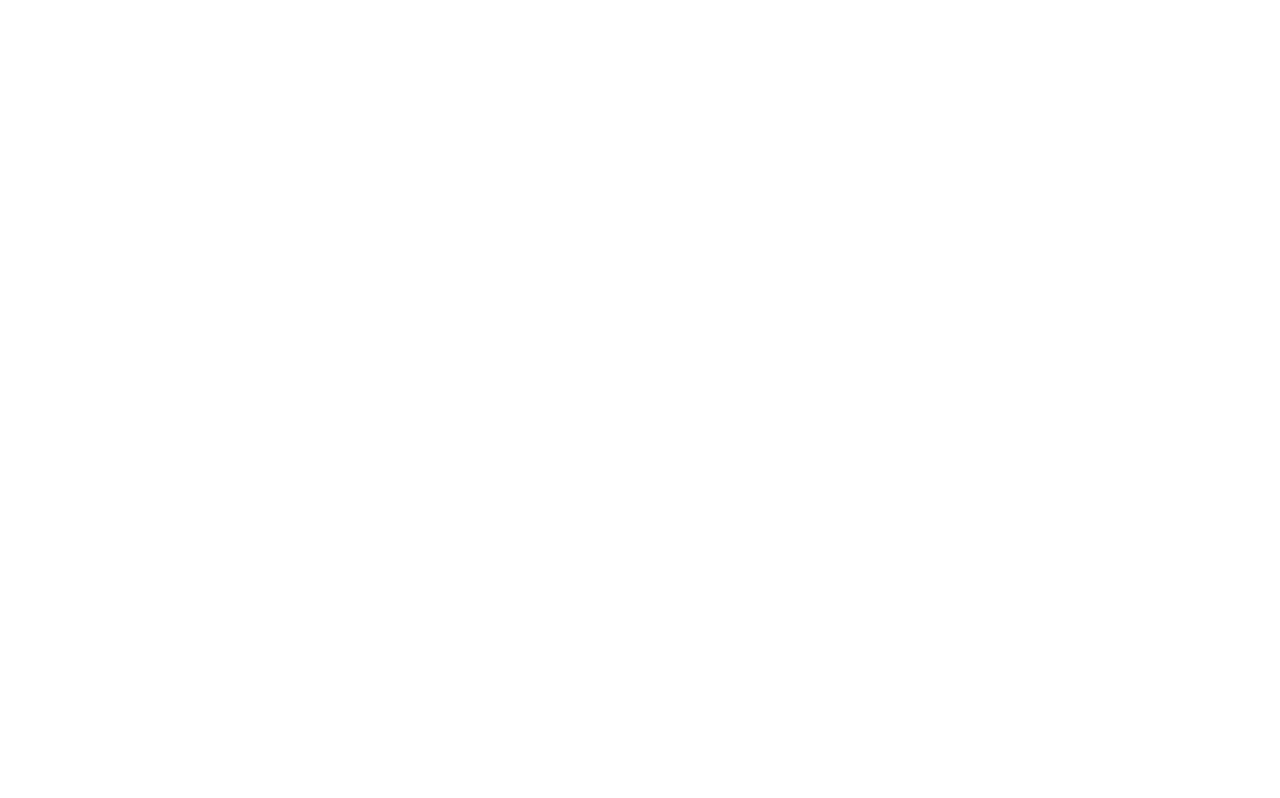
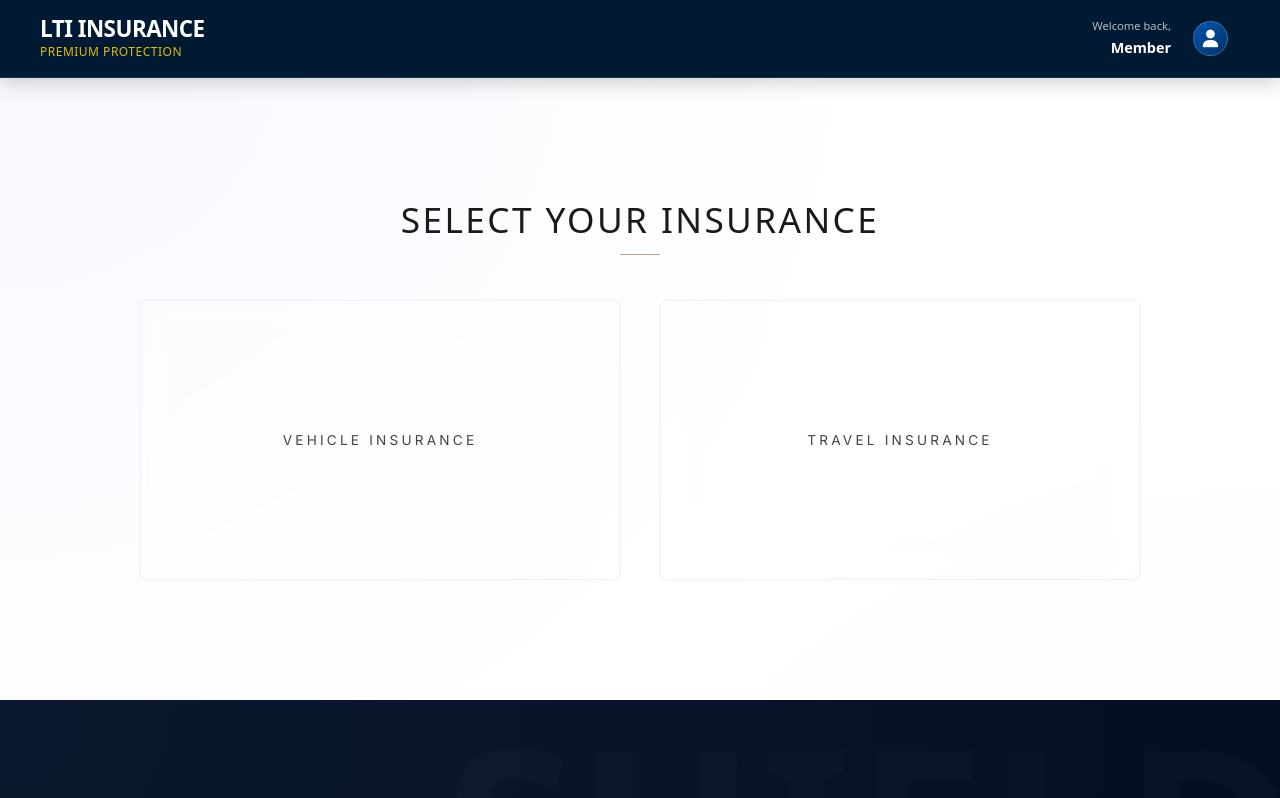
Before and after one commit to Kaushik-2802/Insurance_portal, a React (Vite) app: page /choose-insurance in a window 1280 px wide. Before the commit this address had no page. Shown: the top 798 px of the page. Built offline with nearby package versions, Linux system fonts and the light colour scheme.

Commit message:
added choose insurance page and minor changes

```diff
--- a/src/App.jsx
+++ b/src/App.jsx
@@ -23,6 +23,7 @@
 import MyPolicies from './pages/MyPolicies'
 import Help from './pages/Help'
 import TravelInsurance from './pages/TravelInsurance'
+import ChooseInsurance from './pages/ChooseInsurance'
 import './App.css'
 
 function App() {
@@ -51,6 +52,7 @@
         <Route path='/my-insurance' element={<MyPolicies />} />
         <Route path='/travel-insurance' element={<TravelInsurance />} />
         <Route path='/support' element={<Help />} />
+        <Route path='/choose-insurance' element={<ChooseInsurance />} />
       </Routes>
     </BrowserRouter>
   )
--- /dev/null
+++ b/src/pages/ChooseInsurance.css
@@ -0,0 +1,178 @@
+/* ChooseInsurance.css */
+
+/* Elegant, soft background */
+body {
+  margin: 0;
+  padding: 0;
+  background-color: #fcfcfd;
+  background-image:
+    radial-gradient(at 0% 0%, rgba(200, 210, 255, 0.15) 0, transparent 50%),
+    radial-gradient(at 100% 100%, rgba(255, 230, 200, 0.15) 0, transparent 50%);
+  min-height: 100vh;
+  font-family: "Didot", "Playfair Display", serif; /* Serif adds instant elegance */
+}
+
+.choose-insurance-container {
+  display: flex;
+  flex-direction: column;
+  align-items: center;
+  padding: 120px 20px;
+}
+
+.choose-insurance-container h1 {
+  font-size: 2.2rem;
+  font-weight: 300;
+  letter-spacing: 0.15rem;
+  text-transform: uppercase;
+  color: #1a1a1a;
+  margin-bottom: 60px;
+  position: relative;
+}
+
+/* Subtle underline decoration */
+.choose-insurance-container h1::after {
+  content: "";
+  position: absolute;
+  bottom: -15px;
+  left: 50%;
+  transform: translateX(-50%);
+  width: 40px;
+  height: 1px;
+  background: #b5a48b; /* Soft gold/brass accent */
+}
+
+.button-group {
+  display: flex;
+  gap: 40px;
+  max-width: 1000px;
+  width: 100%;
+}
+
+.button-group button {
+  /* Ultra-transparent & Minimalist */
+  background: rgba(255, 255, 255, 0.4);
+  backdrop-filter: blur(15px);
+  -webkit-backdrop-filter: blur(15px);
+  border: 1px solid rgba(0, 0, 0, 0.05);
+
+  flex: 1;
+  height: 280px;
+  border-radius: 4px; /* Sharp, slight radius is more "luxury" than round */
+
+  font-family: "Inter", sans-serif;
+  font-size: 0.9rem;
+  font-weight: 400;
+  text-transform: uppercase;
+  letter-spacing: 0.2rem;
+  color: #444;
+
+  cursor: pointer;
+  transition: all 0.6s cubic-bezier(0.16, 1, 0.3, 1);
+  overflow: hidden;
+  position: relative;
+}
+
+/* Remove the previous arrow and add a sophisticated hover effect */
+.button-group button::after {
+  content: "";
+  position: absolute;
+  bottom: 0;
+  left: 0;
+  width: 100%;
+  height: 0%;
+  background: rgba(181, 164, 139, 0.08); /* Faint gold wash */
+  transition: height 0.4s ease;
+  z-index: -1;
+}
+
+.button-group button:hover {
+  border: 1px solid #b5a48b; /* Gold border on hover */
+  color: #000;
+  letter-spacing: 0.25rem; /* Text slightly expands */
+  transform: translateY(-5px);
+  box-shadow: 0 20px 40px rgba(0, 0, 0, 0.03);
+}
+
+.button-group button:hover::after {
+  height: 100%;
+}
+
+/* Responsive adjustment */
+@media (max-width: 768px) {
+  .button-group {
+    flex-direction: column;
+    padding: 0 40px;
+  }
+  .button-group button {
+    height: 180px;
+  }
+}
+
+.button-group button {
+  background: rgba(255, 255, 255, 0.4);
+  backdrop-filter: blur(15px);
+  -webkit-backdrop-filter: blur(15px);
+  border: 1px solid rgba(0, 0, 0, 0.05);
+
+  flex: 1;
+  height: 280px;
+  border-radius: 4px;
+
+  font-family: "Inter", sans-serif;
+  font-size: 0.85rem; /* Slightly smaller for sophistication */
+  font-weight: 400;
+  text-transform: uppercase;
+  letter-spacing: 0.2rem;
+  color: #444;
+
+  cursor: pointer;
+  display: flex;
+  flex-direction: column;
+  align-items: center;
+  justify-content: center;
+  transition: all 0.6s cubic-bezier(0.16, 1, 0.3, 1);
+  position: relative;
+  overflow: hidden;
+}
+
+/* The Elegant Arrow Wrapper */
+.arrow-icon {
+  margin-top: 20px;
+  font-size: 1.2rem;
+  font-weight: 200;
+  color: #b5a48b; /* Using that gold accent */
+  transition: transform 0.6s cubic-bezier(0.16, 1, 0.3, 1), opacity 0.4s ease;
+  opacity: 0.6;
+}
+
+/* Hover States */
+.button-group button:hover {
+  border: 1px solid #b5a48b;
+  color: #000;
+  transform: translateY(-8px);
+  box-shadow: 0 30px 60px rgba(0, 0, 0, 0.04);
+}
+
+/* Move the arrow and make it more visible on hover */
+.button-group button:hover .arrow-icon {
+  transform: translateX(12px);
+  opacity: 1;
+}
+
+/* The faint gold wash background on hover */
+.button-group button::before {
+  content: "";
+  position: absolute;
+  top: 0;
+  left: 0;
+  width: 100%;
+  height: 100%;
+  background: linear-gradient(to bottom, transparent, rgba(181, 164, 139, 0.05));
+  opacity: 0;
+  transition: opacity 0.4s ease;
+  z-index: -1;
+}
+
+.button-group button:hover::before {
+  opacity: 1;
+}
--- /dev/null
+++ b/src/pages/ChooseInsurance.jsx
@@ -0,0 +1,29 @@
+import React from "react";
+import { useNavigate } from "react-router-dom";
+import InnerHeader from "../components/InnerHeader";
+import Footer from "../components/Footer";
+import "./ChooseInsurance.css"
+
+export default function ChooseInsurance(){
+    const navigate=useNavigate();
+    const handleMotor=()=>{
+        navigate("/buy-insurance");
+    }
+    const handleTravel=()=>{
+        navigate("/travel-insurance")
+    }
+    return(
+        <>
+        <InnerHeader />
+            <div className="choose-insurance-container">
+                <h1>Select your insurance</h1>
+                <div className="button-group">
+                    <button type="submit" onClick={handleMotor}>Vehicle Insurance</button>
+                    <button type="submit" onClick={handleTravel}>Travel Insurance</button>
+                </div>
+            </div>
+
+        <Footer />
+        </>
+    )
+}
--- a/src/pages/ClaimInsurance.css
+++ b/src/pages/ClaimInsurance.css
@@ -250,3 +250,73 @@
   .input-group-modern, .reason-grid { grid-template-columns: 1fr; }
   .claim-glass-card { padding: 30px 20px; }
 }
+
+/* Date Input Tweaks */
+.full-width-mobile {
+  grid-column: span 2; /* Spans across both columns for better hierarchy */
+}
+
+.fixed-label {
+  top: -10px !important;
+  font-size: 0.85rem !important;
+  font-weight: 700;
+  color: #004080;
+}
+
+/* Upload Dropzone Style */
+.upload-section {
+  margin-top: 30px;
+}
+
+.upload-dropzone {
+  border: 2px dashed #cbd5e1;
+  background: #f8fafc;
+  padding: 30px;
+  border-radius: 16px;
+  text-align: center;
+  cursor: pointer;
+  transition: 0.3s;
+}
+
+.upload-dropzone i {
+  font-size: 2rem;
+  color: #94a3b8;
+  margin-bottom: 10px;
+}
+
+.upload-dropzone p {
+  color: #64748b;
+}
+
+.upload-dropzone p span {
+  color: #004080;
+  font-weight: 700;
+  text-decoration: underline;
+}
+
+.upload-dropzone:hover {
+  background: #f1f5f9;
+  border-color: #004080;
+}
+
+.file-preview-list {
+  display: flex;
+  flex-wrap: wrap;
+  gap: 10px;
+  margin-top: 15px;
+}
+
+.file-chip {
+  background: #e2e8f0;
+  padding: 5px 12px;
+  border-radius: 20px;
+  font-size: 0.8rem;
+  color: #475569;
+  display: flex;
+  align-items: center;
+  gap: 5px;
+}
+
+@media (max-width: 600px) {
+  .full-width-mobile { grid-column: span 1; }
+}
--- a/src/pages/Dashboard.jsx
+++ b/src/pages/Dashboard.jsx
@@ -57,7 +57,7 @@
           <div className="action-card">
             <h2>Quick Actions</h2>
             <div className="btn-group">
-              <a href="/buy-insurance" className="action-btn primary">
+              <a href="/choose-insurance" className="action-btn primary">
                 <i className="fa-solid fa-cart-plus"></i> Buy Insurance
               </a>
               <a href="/renew" className="action-btn">
```
Also changed, not shown: src/pages/ClaimInsurance.jsx (+75 -52 lines).
